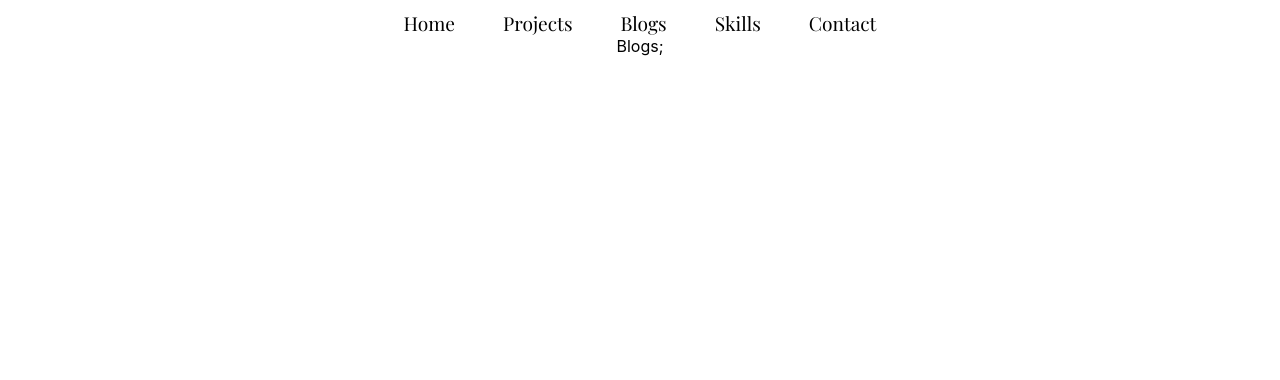
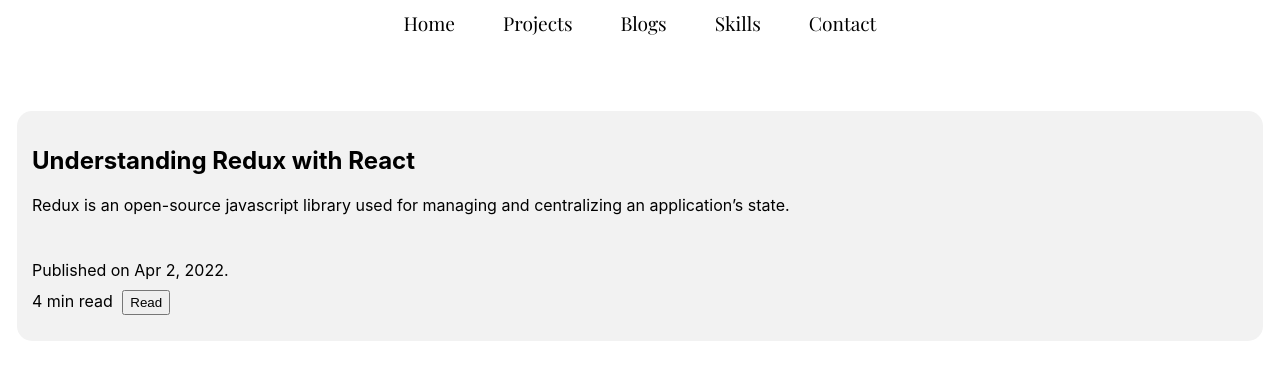
Before and after one commit to abhishekp6/abhishekp6.github.io, a React (Create React App) app: page /blogs in a window 1280 px wide. Shown: the top 380 px of the page. Built offline with nearby package versions, Linux system fonts and the light colour scheme.

Commit message:
Add blog section

```diff
--- a/src/Components/Blogs/Blogs.css
+++ b/src/Components/Blogs/Blogs.css
@@ -0,0 +1,28 @@
+.article{
+    height: 200px;
+    width: 95%;
+    margin: auto;
+    background-color: rgb(242, 242, 242);
+    border-radius: 15px;
+    padding: 15px;
+    text-align: left;
+}
+
+.contianer{
+    margin: 0;
+    margin-top: 75px;
+}
+
+.read{
+    height: 25px;
+    width: 3rem;
+    margin-left: 5px;
+}
+
+.text1{
+    margin-bottom: 45px;
+}
+
+.text2{
+    margin-bottom: 10px;
+}
--- a/src/Components/Blogs/Blogs.js
+++ b/src/Components/Blogs/Blogs.js
@@ -1,9 +1,17 @@
 import React from "react";
+import './Blogs.css';
 
 const Blogs = () => {
     return(
-        <div>
-            Blogs;
+        <div className="contianer">
+            <div className="article">
+                <h2>Understanding Redux with React</h2>
+                <div className="text1">
+                    Redux is an open-source javascript library used for managing and centralizing an application’s state.
+                </div>
+                <div className="text2">Published on Apr 2, 2022.</div>
+                <div className="text3">4 min read <button className="read" onClick={() => {window.open('https://medium.com/@abhishekp6/understanding-redux-with-react-22940c1e49af')}}>Read</button></div>
+            </div>
         </div>
     )
 }
```
